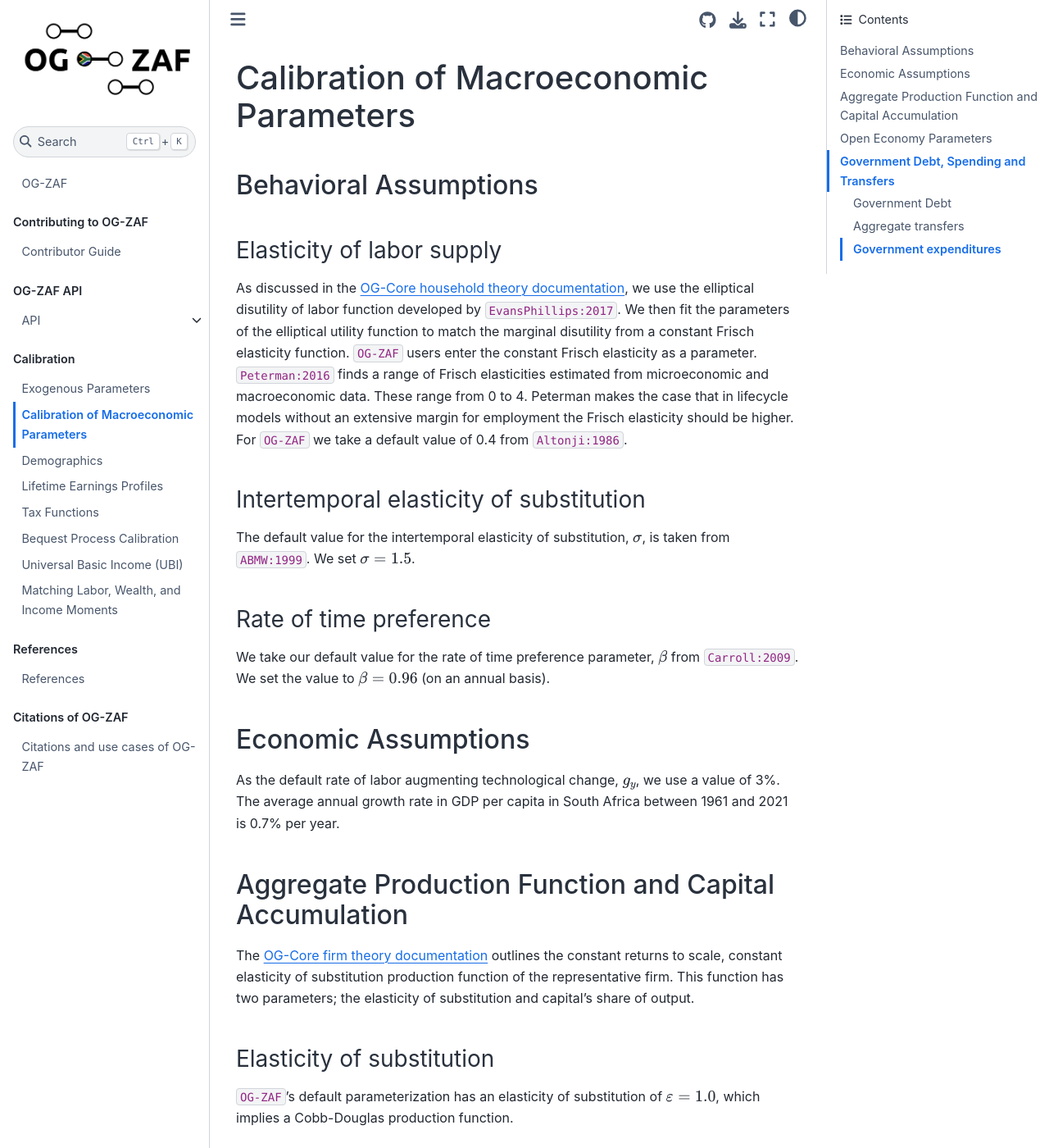
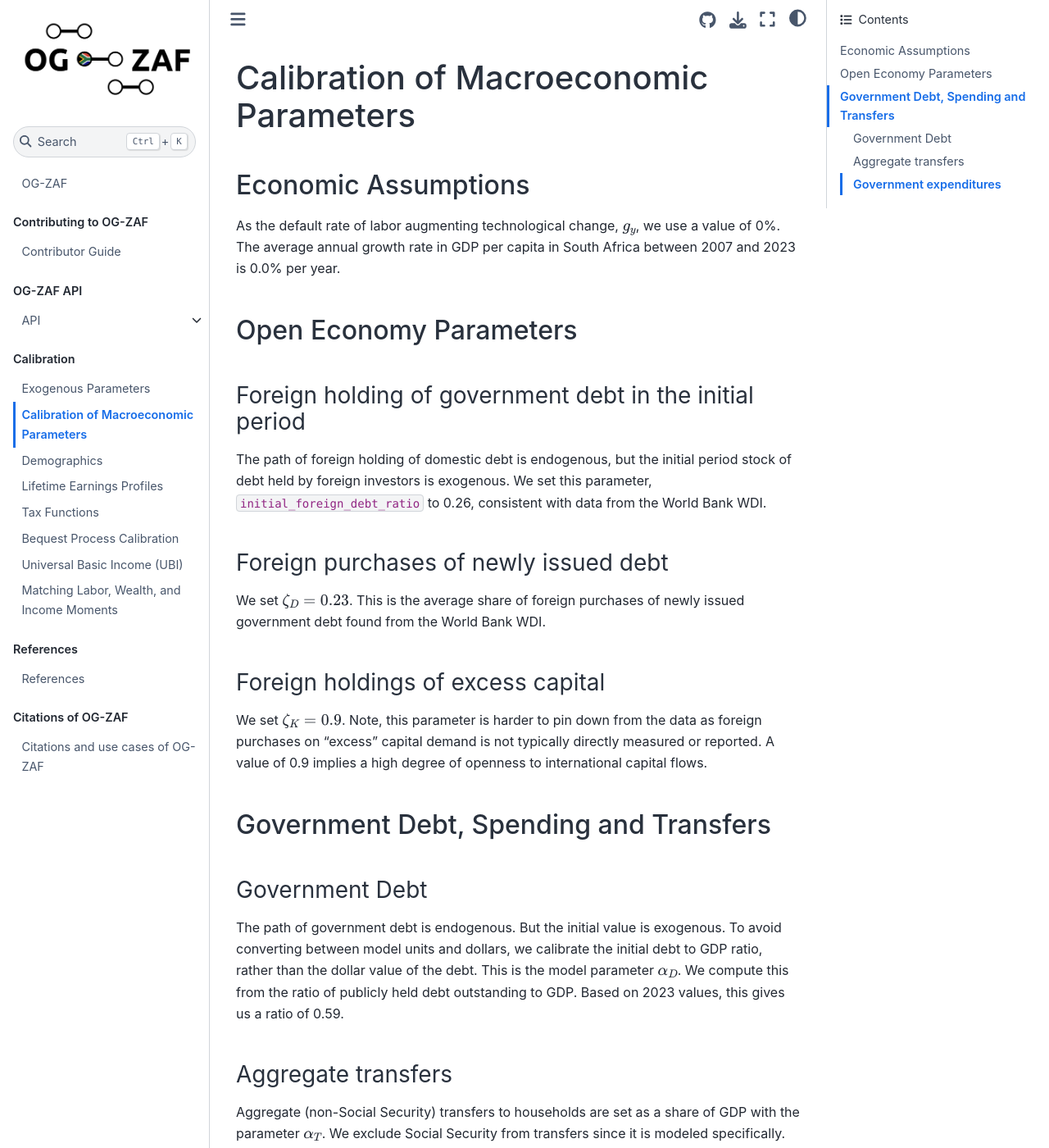
Before and after one commit to EAPD-DRB/OG-ZAF, a Jupyter Book: the page built from docs/book/content/calibration/macro.md, in a window 1280 px wide and 1400 px high. Shown: the whole window at 82% size. Built offline with Jupyter Book 1.0.4 settings and Sphinx 7.4.7 and the Sphinx Book theme 1.1.4, drawn with Linux system fonts in a browser that asks for light colours; cross-references to code outside the pages are shown as plain code; some of the changed text lies outside the part shown.

Commit message:
move household preferences and firm production params to new chapters

```diff
--- a/docs/book/content/calibration/macro.md
+++ b/docs/book/content/calibration/macro.md
@@ -1,36 +1,9 @@
 (Chap_MacroCalib)=
 # Calibration of Macroeconomic Parameters
 
-## Behavioral Assumptions
-
-### Elasticity of labor supply
-
-As discussed in the [OG-Core household theory documentation](https://pslmodels.github.io/OG-Core/content/theory/households.html), we use the elliptical disutility of labor function developed by {cite}`EvansPhillips:2017`.  We then fit the parameters of the elliptical utility function to match the marginal disutility from a constant Frisch elasticity function.  `OG-ZAF` users enter the constant Frisch elasticity as a parameter.  {cite}`Peterman:2016` finds a range of Frisch elasticities estimated from microeconomic and macroeconomic data.  These range from 0 to 4.  Peterman makes the case that in lifecycle models without an extensive margin for employment the  Frisch elasticity should be higher. For `OG-ZAF` we take a default value of 0.4 from {cite}`Altonji:1986`.
-
-### Intertemporal elasticity of substitution
-
-The default value for the intertemporal elasticity of substitution, $\sigma$, is taken from {cite}`ABMW:1999`.  We set $\sigma=1.5$.
-
-### Rate of time preference
-
-We take our default value for the rate of time preference parameter, $\beta$ from {cite}`Carroll:2009`.  We set the value to $\beta=0.96$ (on an annual basis).
-
-
 ## Economic Assumptions
 
-As the default rate of labor augmenting technological change, $g_y$, we use a value of 3%.  The average annual growth rate in GDP per capita in South Africa between 1961 and 2021 is 0.7% per year.
-
-## Aggregate Production Function and Capital Accumulation
-
-The [OG-Core firm theory documentation](https://pslmodels.github.io/OG-Core/content/theory/firms.html) outlines the constant returns to scale, constant elasticity of substitution production function of the representative firm.  This function has two parameters; the elasticity of substitution and capital's share of output.
-
-### Elasticity of substitution
-
-`OG-ZAF`'s default parameterization has an elasticity of substitution of $\varepsilon=1.0$, which implies a Cobb-Douglas production function.
-
-### Capital's share of output
-
-Here, we use a default value of $\gamma =0.61$.
+As the default rate of labor augmenting technological change, $g_y$, we use a value of 0%.  The average annual growth rate in GDP per capita in South Africa between 2007 and 2023 is 0.0% per year.
 
 ## Open Economy Parameters
 
@@ -38,28 +11,26 @@ Here, we use a default value of $\gamma =0.61$.
 
 The path of foreign holding of domestic debt is endogenous, but the initial period stock of debt held by foreign investors is exogenous.  We set this parameter, `initial_foreign_debt_ratio` to 0.26, consistent with data from the World Bank WDI.
 
-
 ### Foreign purchases of newly issued debt
 
-We set $\zeta_D = 0.26$.  This is the average share of foreign purchases of newly issued government debt found from the World Bank WDI.
+We set $\zeta_D = 0.23$.  This is the average share of foreign purchases of newly issued government debt found from the World Bank WDI.
 
 ### Foreign holdings of excess capital
 
-We set $\zeta_K = 0.9$.
-
+We set $\zeta_K = 0.9$. Note, this parameter is harder to pin down from the data as foreign purchases on "excess" capital demand is not typically directly measured or reported.  A value of 0.9 implies a high degree of openness to international capital flows.
 
 ## Government Debt, Spending and Transfers
 
 ### Government Debt
 
-The path of government debt is endogenous.  But the initial value is exogenous.  To avoid converting between model units and dollars, we calibrate the initial debt to GDP ratio, rather than the dollar value of the debt.  This is the model parameter $\alpha_D$.  We compute this from the ratio of publicly held debt outstanding to GDP.  Based on 2019 values, this gives us a ratio of 0.78.
+The path of government debt is endogenous.  But the initial value is exogenous.  To avoid converting between model units and dollars, we calibrate the initial debt to GDP ratio, rather than the dollar value of the debt.  This is the model parameter $\alpha_D$.  We compute this from the ratio of publicly held debt outstanding to GDP.  Based on 2023 values, this gives us a ratio of 0.59.
 
 ### Aggregate transfers
 
-Aggregate (non-Social Security) transfers to households are set as a share of GDP with the parameter $\alpha_T$. We exclude Social Security from transfers since it is modeled specifically. With this definition, the share of transfers to GDP in 2015 is 0.04 according to Federal Reserve Economic Data (FRED).
+Aggregate (non-Social Security) transfers to households are set as a share of GDP with the parameter $\alpha_T$. We exclude Social Security from transfers since it is modeled specifically. With this definition, the share of transfers to GDP in 2015 is 0.04 according to [IMF data](https://data.imf.org/?sk=b052f0f0-c166-43b6-84fa-47cccae3e219&hide_uv=1).
 
 ### Government expenditures
 
 Government spending on goods and services are also set as a share of GDP with the parameter $\alpha_G$. We define government spending as:
     <center>Government Spending = Total Outlays - Transfers - Net Interest on Debt - Social Security</center>
-With this definition, the share of government expenditure to GDP is 0.27 based on FRED.
+With this definition, the share of government expenditure to GDP is 0.267 based on [data from the IMF](https://data.imf.org/?sk=b052f0f0-c166-43b6-84fa-47cccae3e219&hide_uv=1).
```
Also changed, not shown: docs/book/content/calibration/firms.md (added, +14 -0 lines), docs/book/content/calibration/households.md (added, +16 -0 lines).
